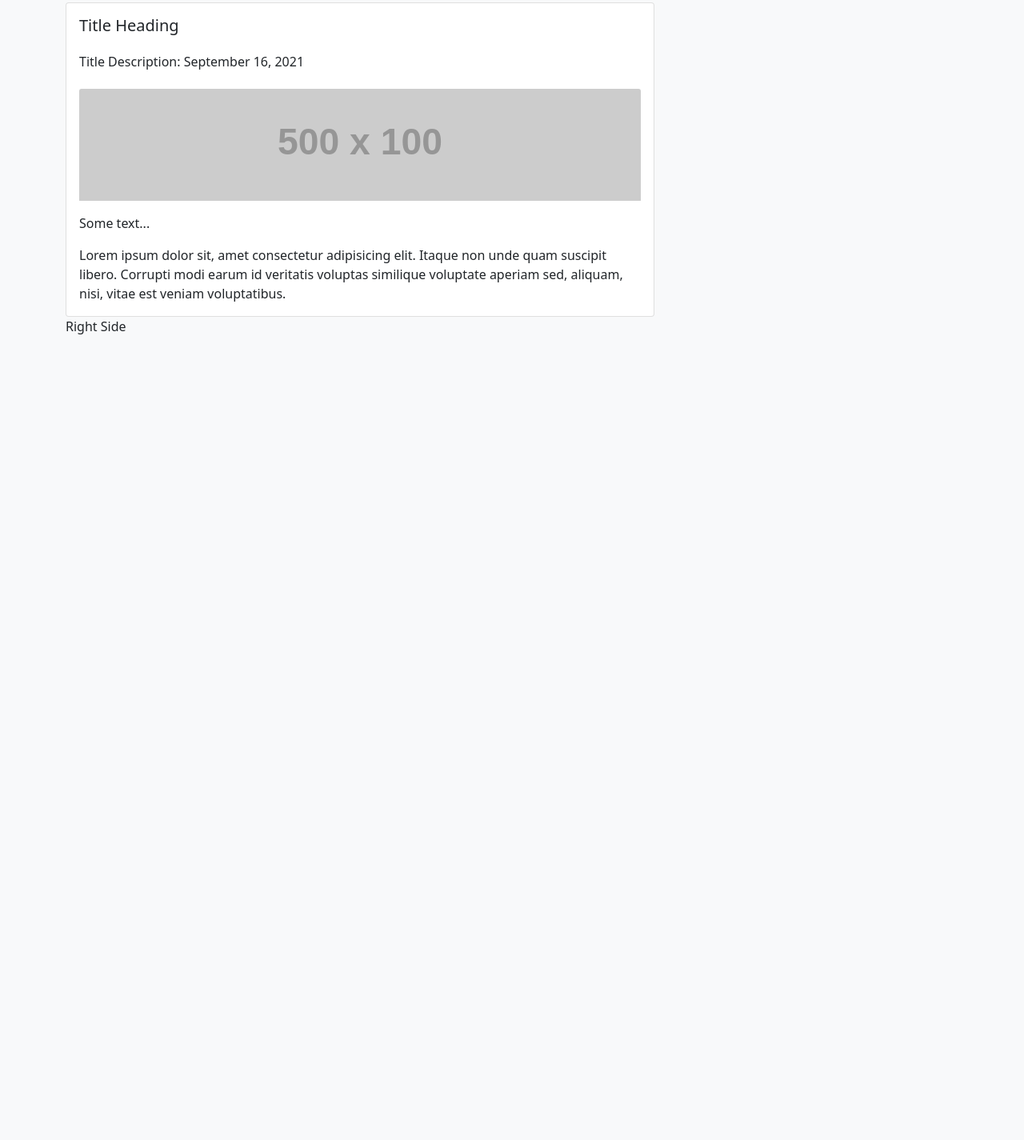
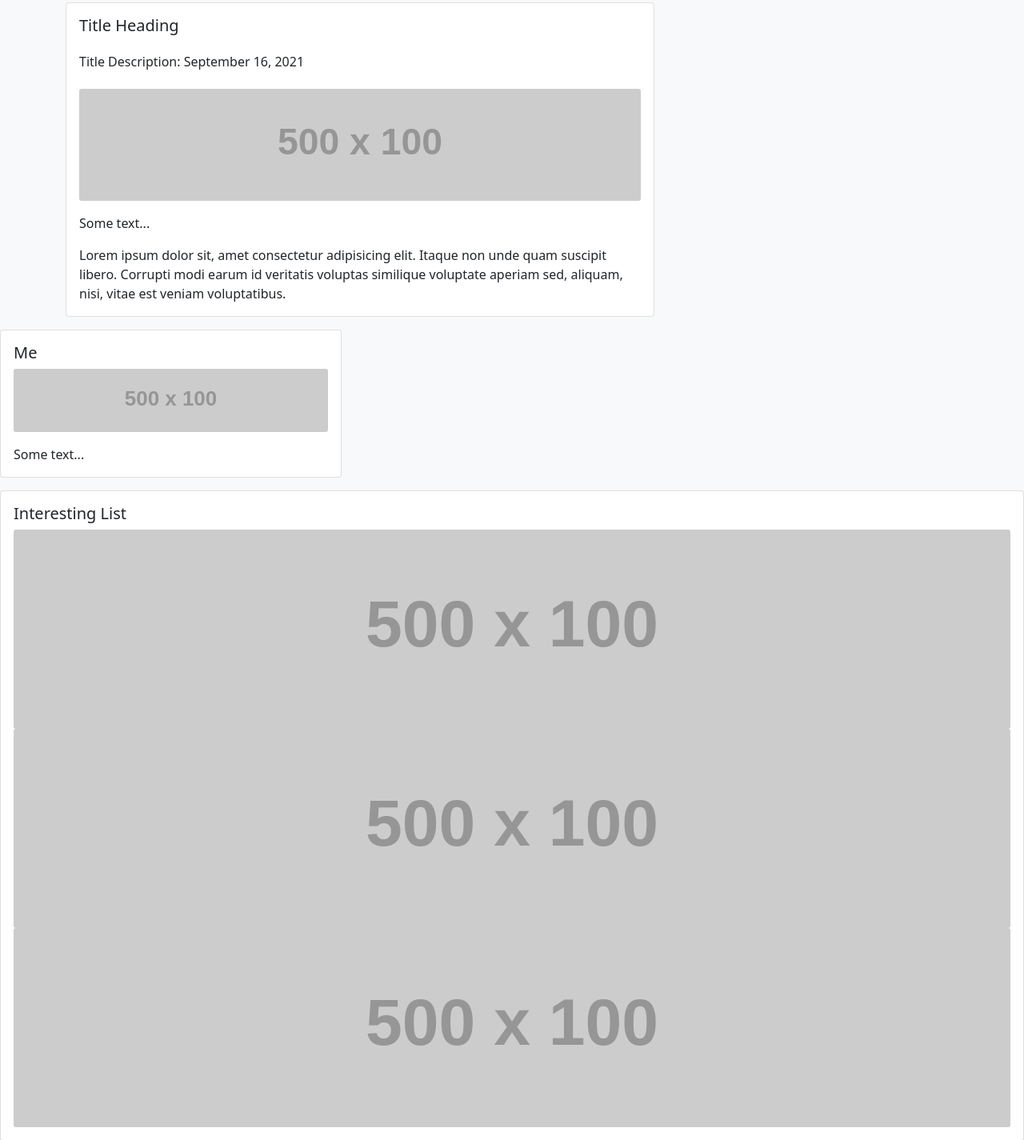
Before and after one commit to EmpressBelless/Bootstrap_day4, a plain HTML site: page index.html in a window 1280 px wide. Shown: the part 583-2008 px from the top of the page at 80% size. Before the commit the page ends 1003 px from the top, so only its background shows below. Drawn offline with nearby package versions, Linux system fonts and the light colour scheme; placeholder pictures from the web are drawn by us.

Commit message:
additional cards

```diff
--- a/index.html
+++ b/index.html
@@ -56,7 +56,7 @@
             <div class="card-body">
                 <h5 class="card-title">Title Heading</h5>
                 <h6 class="card-subtitle my-4">Title Description: September 16, 2021</h6>
-                <img src="https://via.placeholder.com/500x100" class="card-img-top" alt="...">
+                <img src="https://via.placeholder.com/500x100" class="card-img" alt="...">
                 <p class="card-text mt-3">Some text...</p>
                 <p class="card-text mt-3">Lorem ipsum dolor sit, amet consectetur adipisicing elit. Itaque non unde quam suscipit libero. Corrupti modi earum id veritatis voluptas similique voluptate aperiam sed, aliquam, nisi, vitae est veniam voluptatibus.
                 </p>
@@ -67,7 +67,7 @@
             <div class="card-body">
                 <h5 class="card-title">Title Heading</h5>
                 <h6 class="card-subtitle my-4">Title Description: September 16, 2021</h6>
-                <img src="https://via.placeholder.com/500x100" class="card-img-top" alt="...">
+                <img src="https://via.placeholder.com/500x100" class="card-img" alt="...">
                 <p class="card-text mt-3">Some text...</p>
                 <p class="card-text mt-3">Lorem ipsum dolor sit, amet consectetur adipisicing elit. Itaque non unde quam suscipit libero. Corrupti modi earum id veritatis voluptas similique voluptate aperiam sed, aliquam, nisi, vitae est veniam voluptatibus.
                 </p>
@@ -75,13 +75,31 @@
           </div>
         </div>
       </div>
+    </div>
           <!-- Column fo rright 1/3 of row -->
           <div class="col-12 col-lg-4">
-            Right Side
+            <!-- About me card -->
+            <div class="card mt-3">
+              <div class="card-body">
+                  <h5 class="card-title">Me</h5>
+                  <img src="https://via.placeholder.com/500x100" class="card-img" alt="...">
+                  <p class="card-text mt-3">Some text...</p>
+
               </div>
             </div>
           </div>
-
+            <!-- About me card -->
+            <div class="card mt-3">
+              <div class="card-body">
+                  <h5 class="card-title">Interesting List</h5>
+                  <img src="https://via.placeholder.com/500x100" class="card-img" alt="...">
+                  <img src="https://via.placeholder.com/500x100" class="card-img" alt="...">
+                  <img src="https://via.placeholder.com/500x100" class="card-img" alt="...">
+              </div>
+            </div>
+        </div>
+    </div>
+  </div>
 
       <script src="https://cdnjs.cloudflare.com/ajax/libs/popper.js/2.9.2/umd/popper.min.js"></script>
       <script src="https://cdnjs.cloudflare.com/ajax/libs/twitter-bootstrap/5.1.0/js/bootstrap.min.js"></script>
```
Lines whose indentation alone changed are shown as unchanged.
